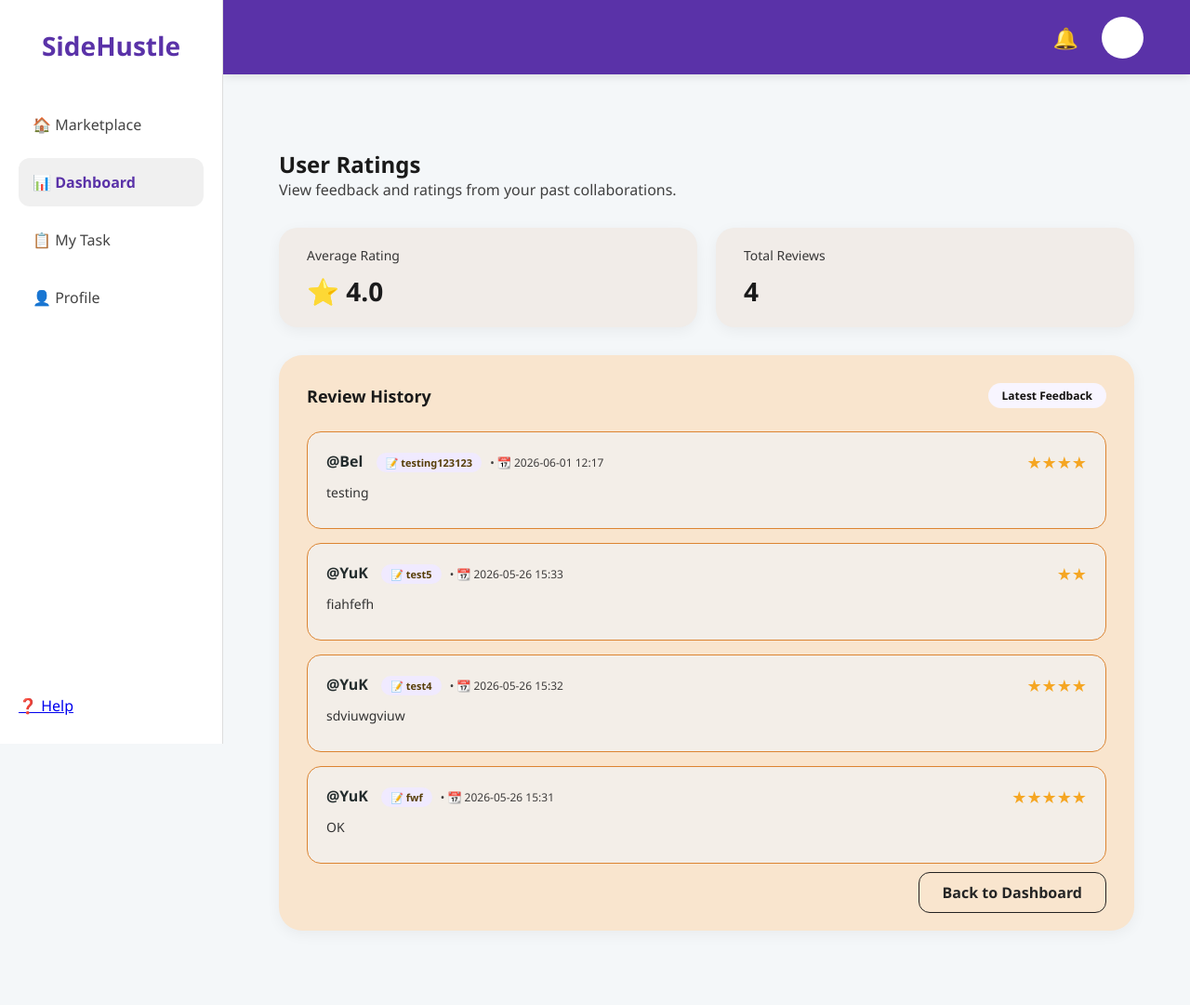
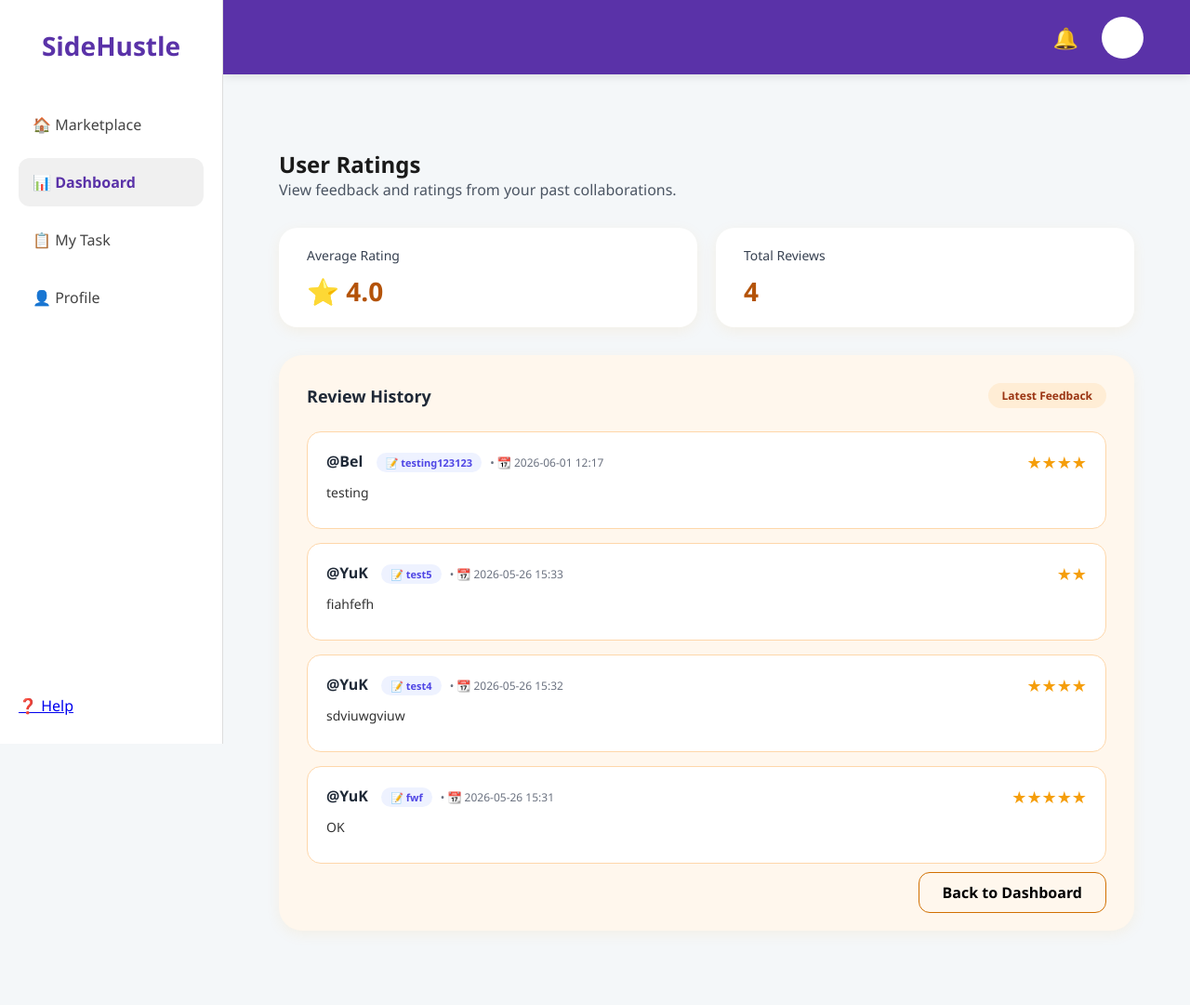
Before and after one commit to ZhiQi07/SideHustle, a Flask app: page /view_ratings in a window 1280 px wide. Shown: the whole page at 93% size. Run offline with Flask 3, Linux system fonts and the light colour scheme; a user stored in the database is signed in.

Commit message:
dashboard colour

```diff
--- a/app.py
+++ b/app.py
@@ -172,6 +172,14 @@ def user_can_rate_target(task, reviewer_username, target_username):
     if reviewer_username in hired_usernames:
         return target_username == task.user
     return False
+
+
+@app.template_filter('money_amount')
+def money_amount(value):
+    amount = round(float(value or 0), 2)
+    if amount.is_integer():
+        return f"{amount:,.0f}"
+    return f"{amount:,.2f}"
 
 
 @app.context_processor
--- a/static/dashboard.css
+++ b/static/dashboard.css
@@ -94,7 +94,7 @@ body {
 }
 
 .summary-card {
-    background: #dfe8f5; /* 配合你图二的颜色 */
+    background: #eef2ff; /* Softer dashboard card color */
     border-radius: 25px;
     padding: 30px;
     min-height: 180px;
@@ -113,11 +113,13 @@ body {
     font-weight: bold;
     font-size: 18px;
     margin-bottom: 15px;
+    color: #374151;
 }
 
 .card-value {
     font-size: 36px;
     font-weight: bold;
+    color: #2e2c50;
 }
 
 /* --- 6. 任务追踪列表 (同步你要求的布局) --- */
--- a/templates/view_ratings.html
+++ b/templates/view_ratings.html
@@ -8,37 +8,37 @@
     <link rel="stylesheet" href="{{ url_for('static', filename='dashboard.css') }}">
     <style>
         .history-card {
-            background: rgb(249, 229, 206);
+            background: #fff7ed;
             border-radius: 25px;
             padding: 30px;
-            box-shadow: 0 4px 15px rgba(0,0,0,0.05);
+            box-shadow: 0 4px 15px rgba(245, 158, 11, 0.08);
             max-width: 100%;
         }
         .review-item {
             display: flex;
             flex-direction: column;
             padding: 20px;
-            background: #f3eee8;
+            background: #ffffff;
             border-radius: 15px;
             margin-bottom: 15px;
-            border: 1px solid #dc8431;
+            border: 1px solid #fed7aa;
         }
         .review-top {
             display: flex;
             justify-content: space-between;
             margin-bottom: 10px;
         }
-        .stars { color: #f5a623; font-size: 18px; }
+        .stars { color: #f59e0b; font-size: 18px; }
         .comment-text { color: #333; font-size: 14px; line-height: 1.5; margin-bottom: 8px; }
-        .reviewer-name { font-weight: 600; color: #232c2d; }
-        .review-date { font-size: 12px; color: #3f3d3d; }
+        .reviewer-name { font-weight: 600; color: #1f2937; }
+        .review-date { font-size: 12px; color: #6b7280; }
         .main-content { max-width: 100% !important; width: calc(100% - 240px) !important; }
         .content { max-width: 100% !important; }
 
         /* Task 标签样式 */
         .task-tag {
-            background: #f0eaff;
-            color: #573e07;
+            background: #eef2ff;
+            color: #4f46e5;
             font-size: 11px;
             padding: 3px 10px;
             margin-left: 10px;
@@ -79,24 +79,24 @@
             <main style="padding: 40px 30px;">
                 <div style="margin-bottom: 30px;">
                     <h1 style="font-size: 24px; color: #1a1a1a;">User Ratings</h1>
-                    <p style="color: #404040;">View feedback and ratings from your past collaborations.</p>
+                    <p style="color: #4b5563;">View feedback and ratings from your past collaborations.</p>
                 </div>
 
                 <div style="display: flex; gap: 20px; margin-bottom: 30px;">
-                    <div style="background: rgb(241, 236, 232); border-radius: 20px; padding: 20px 30px; box-shadow: 0 4px 15px rgba(0,0,0,0.05); flex: 1;">
-                        <p style="color: #383737; font-size: 14px; margin-bottom: 10px;">Average Rating</p>
-                        <h3 style="font-size: 28px; color: #1b1b1c;">⭐ {{ avg_rating }}</h3>
+                    <div style="background: #ffffff; border-radius: 20px; padding: 20px 30px; box-shadow: 0 4px 15px rgba(245, 158, 11, 0.08); flex: 1;">
+                        <p style="color: #374151; font-size: 14px; margin-bottom: 10px;">Average Rating</p>
+                        <h3 style="font-size: 28px; color: #b45309;">⭐ {{ avg_rating }}</h3>
                     </div>
-                    <div style="background: rgb(241, 236, 232); border-radius: 20px; padding: 20px 30px; box-shadow: 0 4px 15px rgba(0,0,0,0.05); flex: 1;">
-                        <p style="color: #383737; font-size: 14px; margin-bottom: 10px;">Total Reviews</p>
-                        <h3 style="font-size: 28px; color: #1a1a1a;">{{ reviews|length }}</h3>
+                    <div style="background: #ffffff; border-radius: 20px; padding: 20px 30px; box-shadow: 0 4px 15px rgba(245, 158, 11, 0.08); flex: 1;">
+                        <p style="color: #374151; font-size: 14px; margin-bottom: 10px;">Total Reviews</p>
+                        <h3 style="font-size: 28px; color: #b45309;">{{ reviews|length }}</h3>
                     </div>
                 </div>
 
                 <div class="history-card">
                     <div style="display: flex; justify-content: space-between; align-items: center; margin-bottom: 25px;">
-                        <h2 style="font-size: 18px; color: #1a1a1a;">Review History</h2>
-                        <span style="background: #f8f5ff; padding: 5px 15px; border-radius: 20px; font-size: 12px; color: #12100e; font-weight: bold;">
+                        <h2 style="font-size: 18px; color: #1f2937;">Review History</h2>
+                        <span style="background: #ffedd5; padding: 5px 15px; border-radius: 20px; font-size: 12px; color: #9a3412; font-weight: bold;">
                             Latest Feedback
                         </span>
                     </div>
@@ -132,7 +132,7 @@
                     </div>
 
                     <div style="text-align: right; margin-top: 20px;">
-                        <a href="{{ url_for('dashboard') }}" style="text-decoration: none; color: #252525; font-weight: bold; border: 1px solid #222121; padding: 10px 25px; border-radius: 12px; transition: 0.2s;">
+                        <a href="{{ url_for('dashboard') }}" style="text-decoration: none; color: #000000; font-weight: bold; border: 1px solid #d16f00; padding: 10px 25px; border-radius: 12px; transition: 0.2s;">
                             Back to Dashboard
                         </a>
                     </div>
```
Also changed, not shown: templates/completed_tasks.html (+16 -16 lines), templates/dashboard.html (+4 -4 lines), templates/earnings.html (+17 -17 lines).
